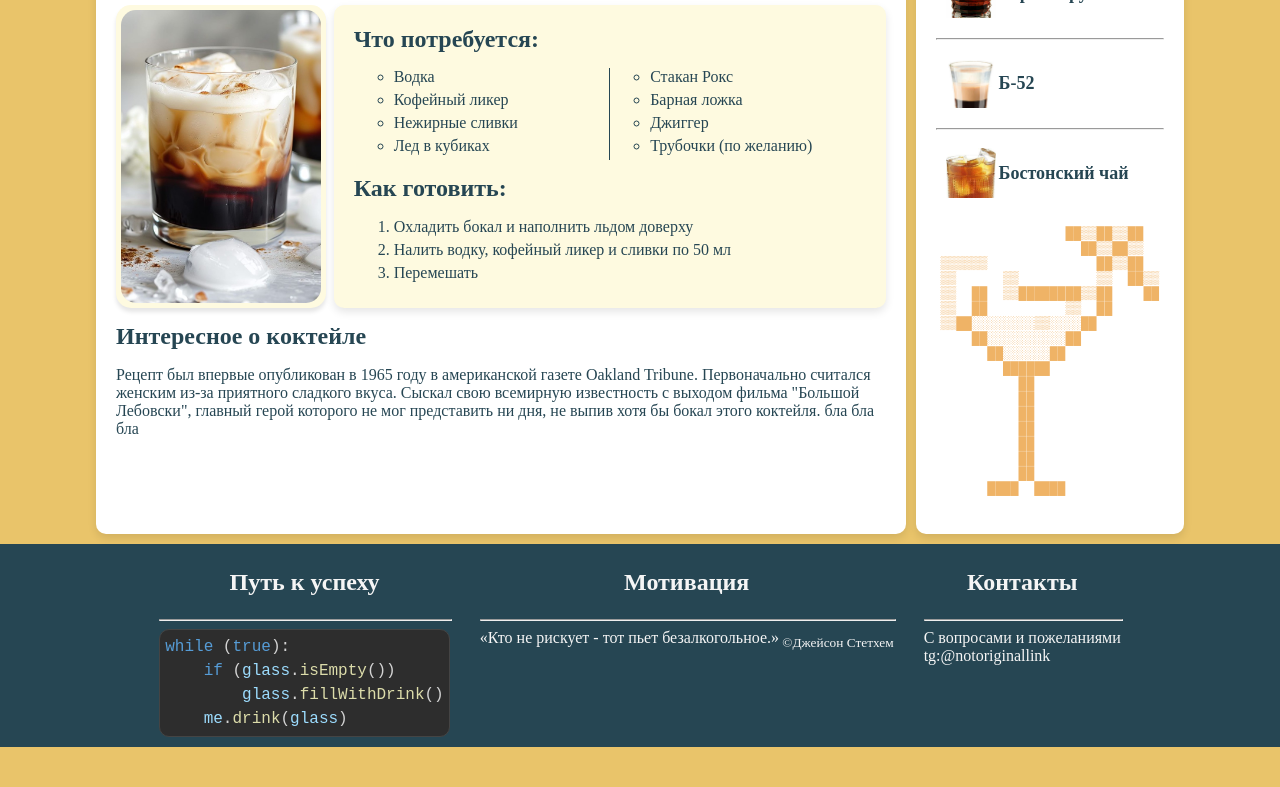
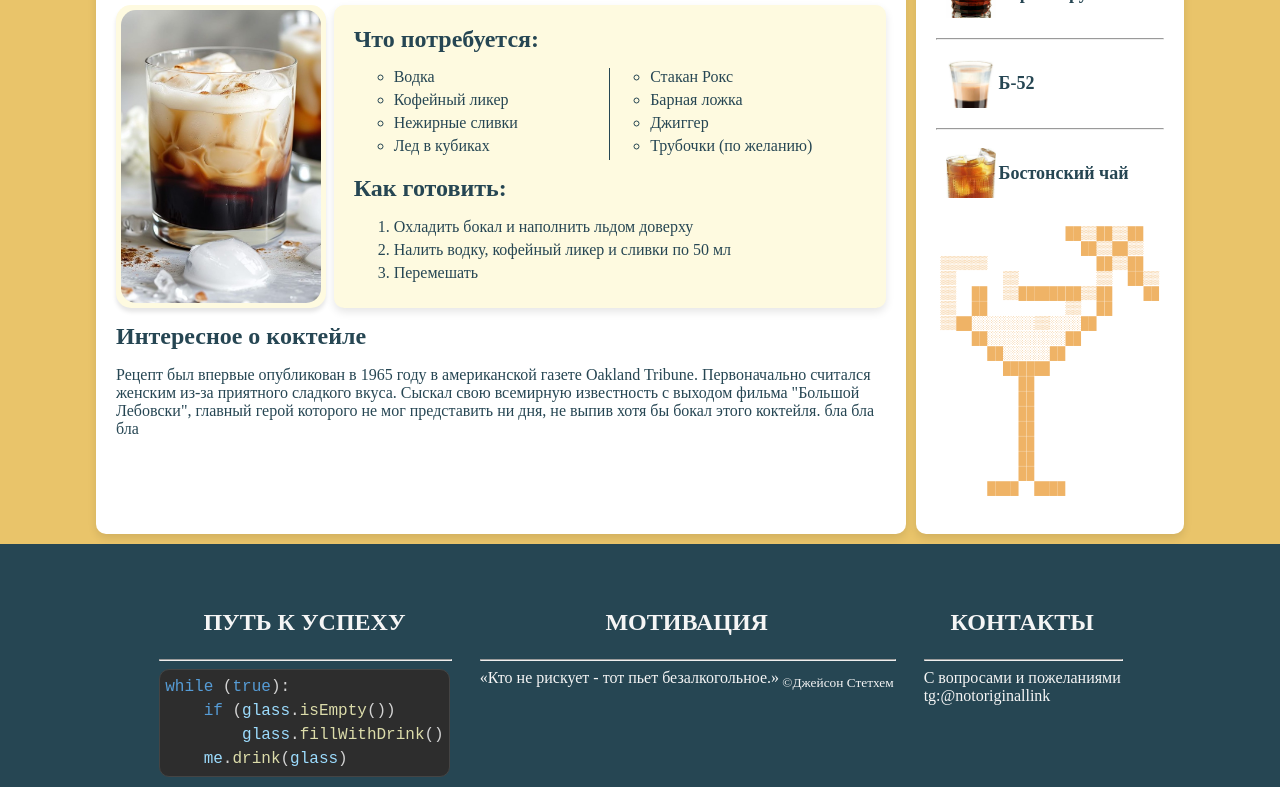
Before and after one commit to notoriginallink/notoriginallink.github.io, a plain HTML site: page index.html in a window 1280 px wide. Shown: the part 179-966 px from the top of the page. Before the commit the page ends 926 px from the top, so only its background shows below. Drawn offline with Linux system fonts and the light colour scheme; a web font is replaced by a local one.

Commit message:
feat: dd formatting to footer headers

```diff
--- a/css/footer.css
+++ b/css/footer.css
@@ -5,7 +5,7 @@
     gap: 30px;
 
     box-sizing: border-box;
-    padding: 10px;
+    padding: 50px 10px 10px;
     margin: 0;
     height: auto;
     width: 100%;
@@ -66,7 +66,7 @@
 }
 
 .title_footer {
-    text-transform: capitalize;
+    text-transform: uppercase;
 }
 
 @media screen and (max-width: 1024px) {
--- a/index.html
+++ b/index.html
@@ -120,7 +120,7 @@
 </main>
 <footer class="footer">
     <div class="footer__column">
-        <h1 class="title title_medium">Путь к успеху</h1>
+        <h1 class="title title_medium title_footer">Путь к успеху</h1>
         <hr class="footer__h-divider">
         <pre class="code">
 <code><span class="code__keyword">while</span> (<span class="code__keyword">true</span>):
@@ -129,7 +129,7 @@
     <span class="code__var">me</span>.<span class="code__function">drink</span>(<span class="code__var">glass</span>)</code></pre>
     </div>
     <div class="footer__column">
-        <h1 class="title title_medium">Мотивация</h1>
+        <h1 class="title title_medium title_footer">Мотивация</h1>
         <hr class="footer__h-divider">
         <p class="quote">
             <q>Кто не рискует - тот пьет безалкогольное.</q><sub> ©Джейсон Стетхем</sub>
```
